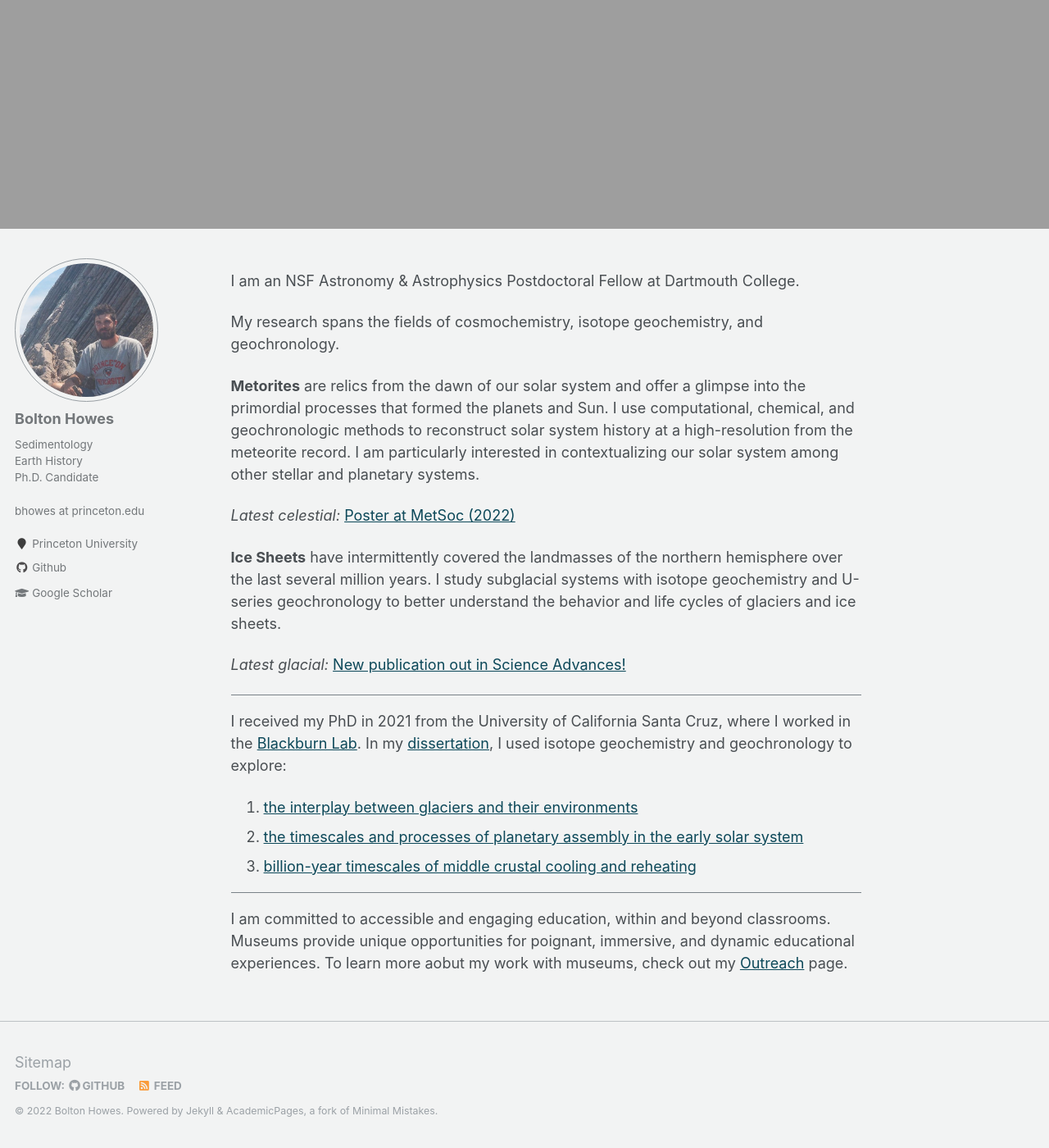
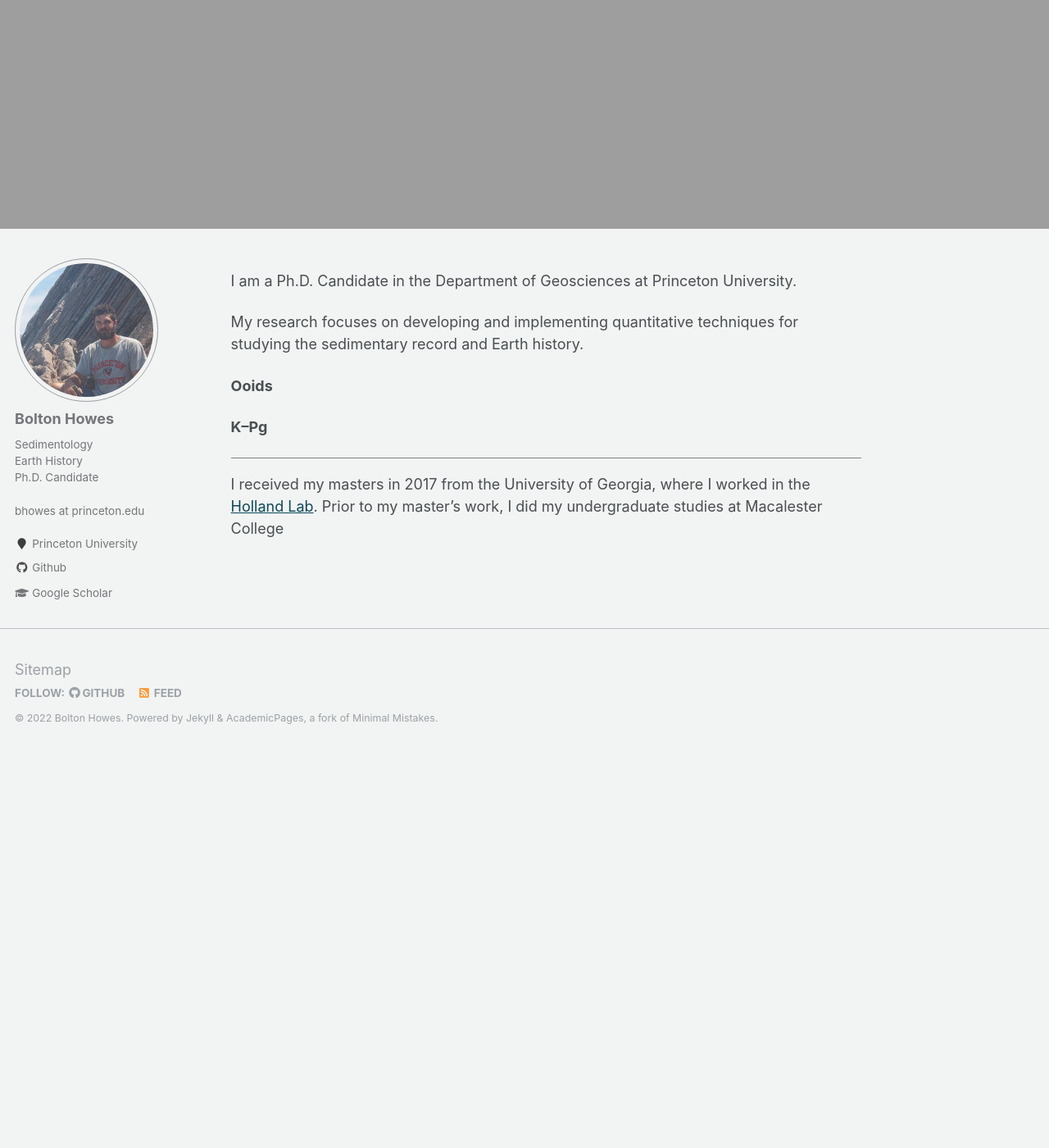
Before and after one commit to boltonhowes22/boltonhowes22.github.io, a Jekyll site: the page built from _pages/about.md, in a window 1280 px wide and 1400 px high, scrolled down 763 px. Shown: the whole window at 82% size. Built offline with Jekyll 4.4.1, drawn with Linux system fonts in a browser that asks for light colours; after the commit the page ends 1685 px from its top, so only the background shows below that.

Commit message:
updated about.md
removed Graham's stuff and added my own

```diff
--- a/_pages/about.md
+++ b/_pages/about.md
@@ -9,23 +9,13 @@ redirect_from:
   - /about/
   - /about.html
 ---
-I am an NSF Astronomy & Astrophysics Postdoctoral Fellow at Dartmouth College.
+I am a Ph.D. Candidate in the Department of Geosciences at Princeton University.
 
-My research spans the fields of cosmochemistry, isotope geochemistry, and geochronology.
+My research focuses on developing and implementing quantitative techniques for studying the sedimentary record and Earth history.
 
-**Metorites** are relics from the dawn of our solar system and offer a glimpse into the primordial processes that formed the planets and Sun. I use computational, chemical, and geochronologic methods to reconstruct solar system history at a high-resolution from the meteorite record. I am particularly interested in contextualizing our solar system among other stellar and planetary systems.
+**Ooids**
 
-<em>Latest celestial:</em> [Poster at MetSoc (2022)](../files/Edwards_metsoc22.pdf)
-
-**Ice Sheets** have intermittently covered the landmasses of the northern hemisphere over the last several million years. I study subglacial systems with isotope geochemistry and U-series geochronology to better understand the behavior and life cycles of glaciers and ice sheets.
-
-<em>Latest glacial:</em> [New publication out in Science Advances!](https://www.science.org/doi/10.1126/sciadv.abp9329)
+**K--Pg**
 
 ---
-I received my PhD in 2021 from the University of California Santa Cruz, where I worked in the [Blackburn Lab](https://ucscgeochronology.sites.ucsc.edu/). In my [dissertation](https://escholarship.org/uc/item/0vp7r59z), I used isotope geochemistry and geochronology to explore:
-1. [the interplay between glaciers and their environments](../_research/res-2-subglacial.md)
-2. [the timescales and processes of planetary assembly in the early solar system](../_research/res-3-chondrite.md)
-3. [billion-year timescales of middle crustal cooling and reheating](../_research/res-4-thermochron.md)
-
----
-I am committed to accessible and engaging education, within and beyond classrooms. Museums provide unique opportunities for poignant, immersive, and dynamic educational experiences. To learn more aobut my work with museums, check out my [Outreach](outreach.md) page.
+I received my masters in 2017 from the University of Georgia, where I worked in the [Holland Lab](http://strata.uga.edu/). Prior to my master's work, I did my undergraduate studies at Macalester College
```
